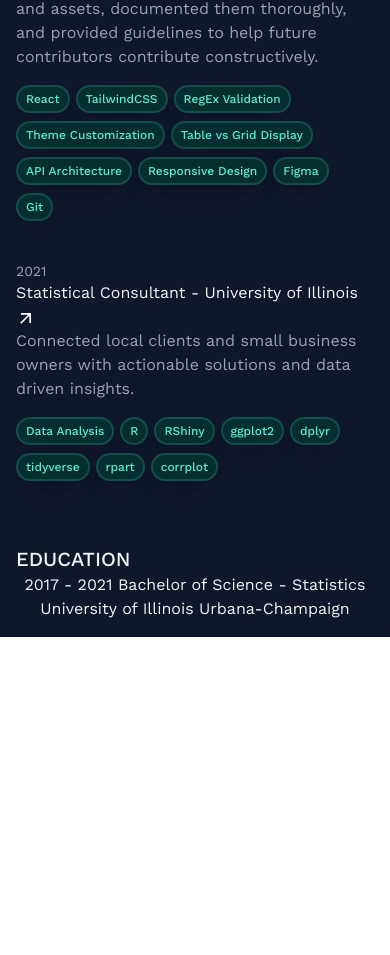
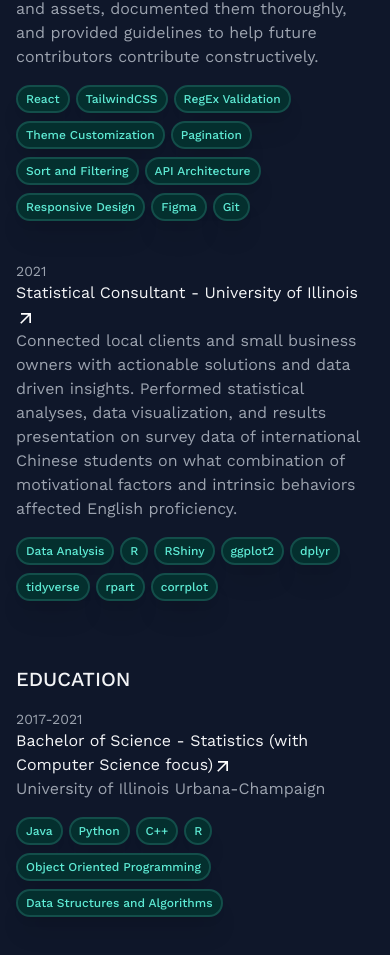
Before and after one commit to myun11/personal_website, a React (Vite) app: page / in a window 390 px wide. Shown: the part 1979-2934 px from the top of the page. Before the commit the page ends 2616 px from the top, so only its background shows below. Built offline with nearby package versions, Linux system fonts and the light colour scheme.

Commit message:
Finished mobile view and started expanding to pc

```diff
--- a/src/App.jsx
+++ b/src/App.jsx
@@ -27,6 +27,8 @@ const App = () => {
 
   return (
     <main className="bg-slate-900">
+      <div className="md:columns-2">
+        {/* Left Panel */}
         <div className="">
           <div className="flex flex-col justify-center items-start text-gray-100 px-4 py-4">
             <h1 className="text-4xl font-bold">Michael Yun</h1>
@@ -85,6 +87,13 @@ const App = () => {
               </Tooltip>
             </span>
           </div>
+          <div className="">
+
+          </div>
+
+        </div>
+        {/* Right Panel */}
+        <div className="overflow-y-scroll">
           <div className="flex flex-col justify-center items-start text-gray-100 px-4 py-4">
             <h2 className="text-xl font-medium mt-2 uppercase">About</h2>
             <h3 className="text-base mt-4 text-gray-400 text-start">
@@ -104,6 +113,7 @@ const App = () => {
               and chasing goals at the gym.
             </h3>
           </div>
+
           <div className="flex flex-col items-start text-gray-100 px-4 py-4">
             <h2 className="text-xl font-medium mt-2 uppercase py-4">Experience</h2>
             <div className ="text-start my-4">
@@ -219,7 +229,8 @@ const App = () => {
                 <Bubble text="TailwindCSS"/>
                 <Bubble text="RegEx Validation"/>
                 <Bubble text="Theme Customization"/>
-              <Bubble text="Table vs Grid Display"/>
+                <Bubble text="Pagination"/>
+                <Bubble text="Sort and Filtering"/>
                 <Bubble text="API Architecture"/>
                 <Bubble text="Responsive Design"/>
                 <Bubble text="Figma"/>
@@ -231,7 +242,7 @@ const App = () => {
               <h2 className="">
                 <Tooltip title="Project Link">
                   <Link
-                  href="https://sumeru.dev/"
+                    href="https://github.com/myun11/427project/"
                     target="_blank"
                     rel="noopener"
                     underline="none"
@@ -247,7 +258,8 @@ const App = () => {
                 </Tooltip>
                 <div className="text-start text-gray-400">
                   Connected local clients and small business owners with actionable solutions and data driven insights.
-
+                  Performed statistical analyses, data visualization, and results presentation on survey data of international Chinese students on what combination of
+                  motivational factors and intrinsic behaviors affected English proficiency.
                 </div>
                 <div className="mt-2 mb-2 flex flex-wrap">
                   <Bubble text="Data Analysis"/>
@@ -265,10 +277,39 @@ const App = () => {
 
           <div className ="flex flex-col justify-center items-start text-gray-100 px-4 py-4">
             <h2 className="text-xl font-medium mt-2 uppercase">Education</h2>
-          2017 - 2021
-          Bachelor of Science - Statistics
+            <div className ="text-start my-4">
+              <p className="text-sm text-gray-400">2017-2021</p>
+              <h2 className="">
+                <Tooltip title="University Link">
+                  <Link
+                    href="https://illinois.edu/"
+                    target="_blank"
+                    rel="noopener"
+                    underline="none"
+                  >
+                    <p className="text-gray-100">Bachelor of Science - Statistics (with Computer Science focus)
+                    <ShortcutIcon fontSize="small" sx={{
+                      color: 'white',
+                      '&:hover': { color: 'lightgray' }
+                    }}/>
+                    </p>
+
+                  </Link>
+                </Tooltip>
+                <div className="text-start text-gray-400">
                 University of Illinois Urbana-Champaign
-
+                </div>
+                <div className="mt-2 mb-2 flex flex-wrap">
+                  <Bubble text="Java"/>
+                  <Bubble text="Python"/>
+                  <Bubble text="C++"/>
+                  <Bubble text="R"/>
+                  <Bubble text="Object Oriented Programming"/>
+                  <Bubble text="Data Structures and Algorithms"/>
+                </div>
+              </h2>
+            </div>
+          </div>
         </div>
       </div>
     </main>
```
Lines whose indentation alone changed are shown as unchanged.
